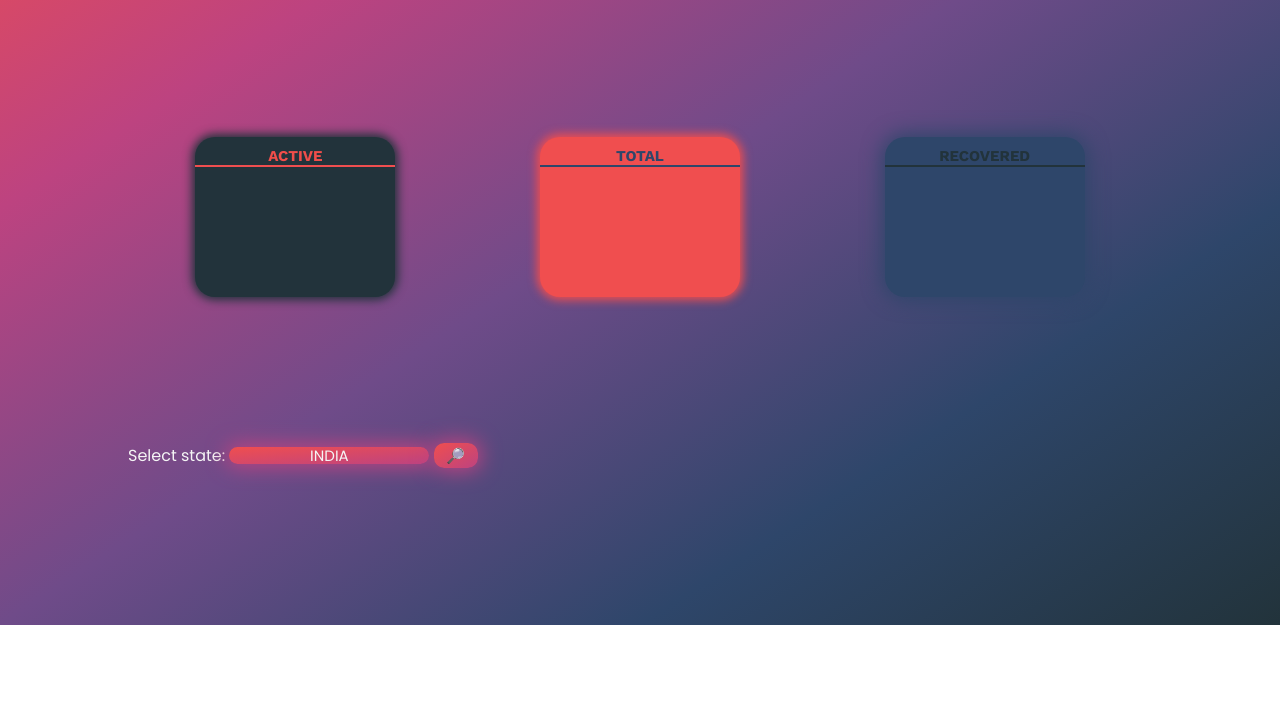
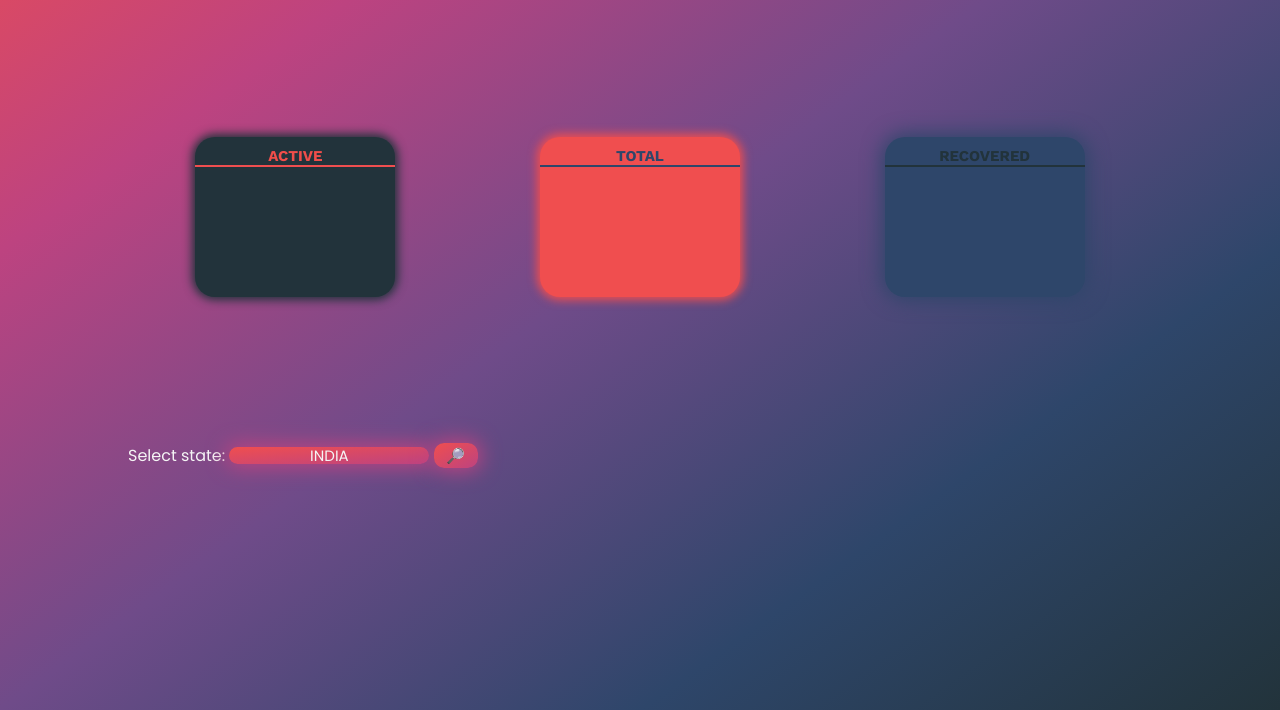
Before and after one commit to SuryaNelakanti/covidcases_tracker, a plain HTML site: page docs/index.html in a window 1280 px wide. Shown: the part 210-920 px from the top of the page. Before the commit the page ends 835 px from the top, so only its background shows below. Drawn offline with nearby package versions, Linux system fonts and the light colour scheme; no server answers.

Commit message:
Update styles.css

```diff
--- a/docs/styles.css
+++ b/docs/styles.css
@@ -4,7 +4,7 @@
 }
 body{
     background: linear-gradient(to left top, #22333b, #2e466a, #6f4b89, #bd4380, #f04e4f);
-    height: 100%;
+    height: 110vh;
     color: whitesmoke;
     font-family: var(--hfont);
     width: 80%;
```
